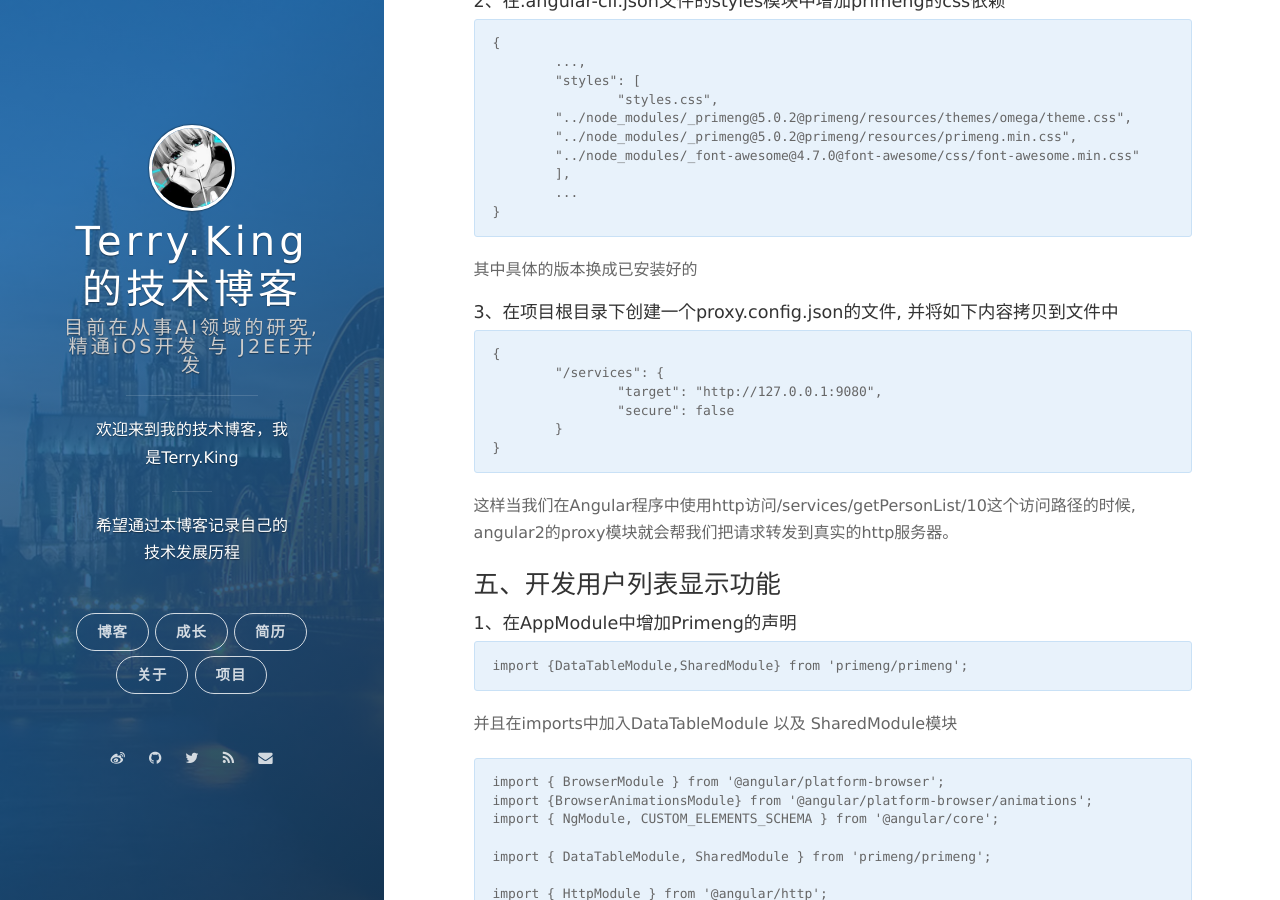
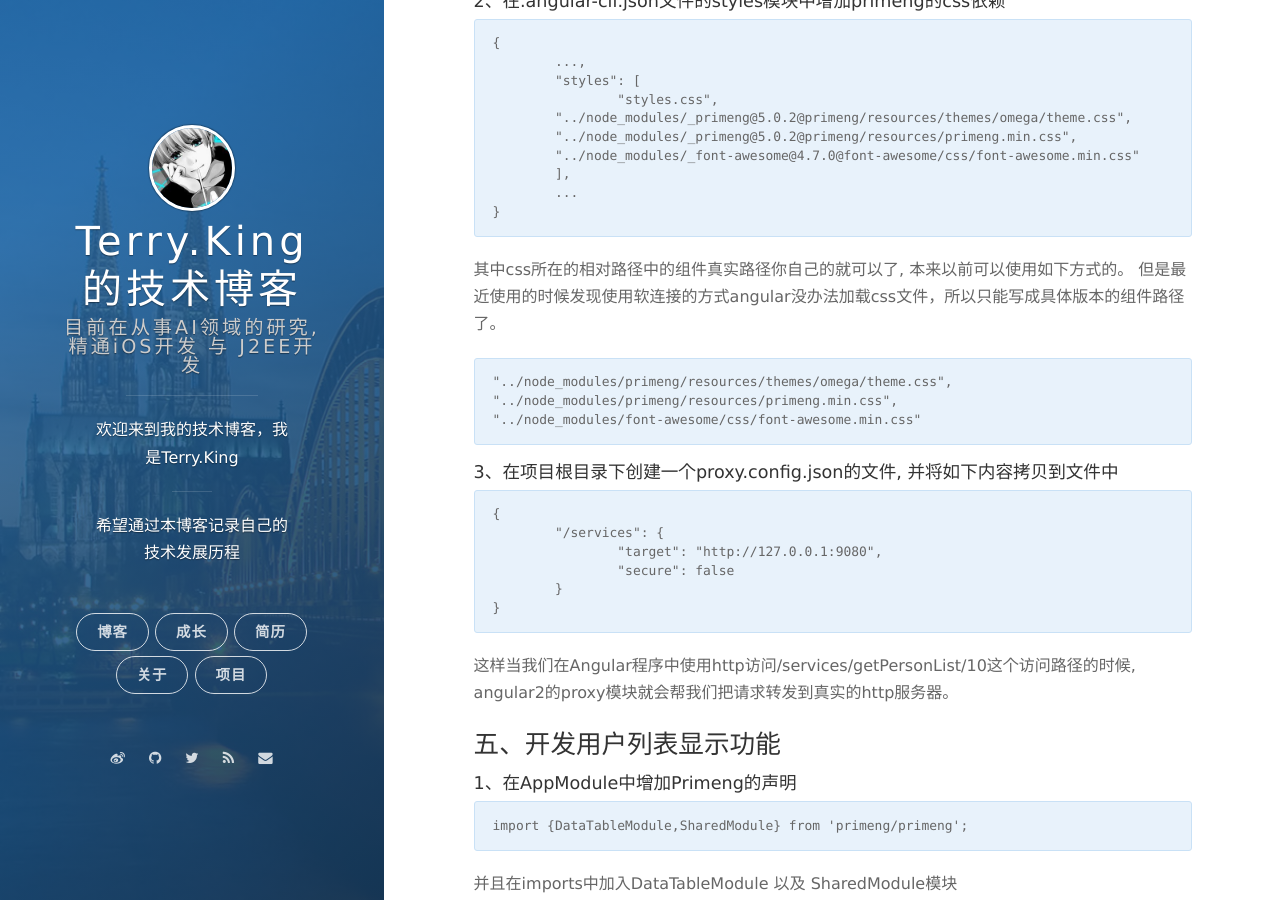
Before and after one commit to terryKing1992/terryKing1992.github.io, a Jekyll site: the page built from _posts/2017-12-06-angular2-springboot-interaction-tutorial.md, in a window 1280 px wide and 900 px high, scrolled down 2181 px. Built offline with Jekyll 4.4.1, drawn with Linux system fonts in a browser that asks for light colours; nearby versions of some CDN libraries; comment, search, counter and statistics services are not loaded.

Commit message:
增加关于css路径的描述

```diff
--- a/_posts/2017-12-06-angular2-springboot-interaction-tutorial.md
+++ b/_posts/2017-12-06-angular2-springboot-interaction-tutorial.md
@@ -113,7 +113,13 @@ tags: [Angular2, Springboot]
 		...
 	}
 
-其中具体的版本换成已安装好的
+其中css所在的相对路径中的组件真实路径你自己的就可以了, 本来以前可以使用如下方式的。
+但是最近使用的时候发现使用软连接的方式angular没办法加载css文件，所以只能写成具体版本的组件路径了。
+
+	"../node_modules/primeng/resources/themes/omega/theme.css",
+    "../node_modules/primeng/resources/primeng.min.css",
+    "../node_modules/font-awesome/css/font-awesome.min.css"
+
 
 #### 3、在项目根目录下创建一个proxy.config.json的文件, 并将如下内容拷贝到文件中
 
```
